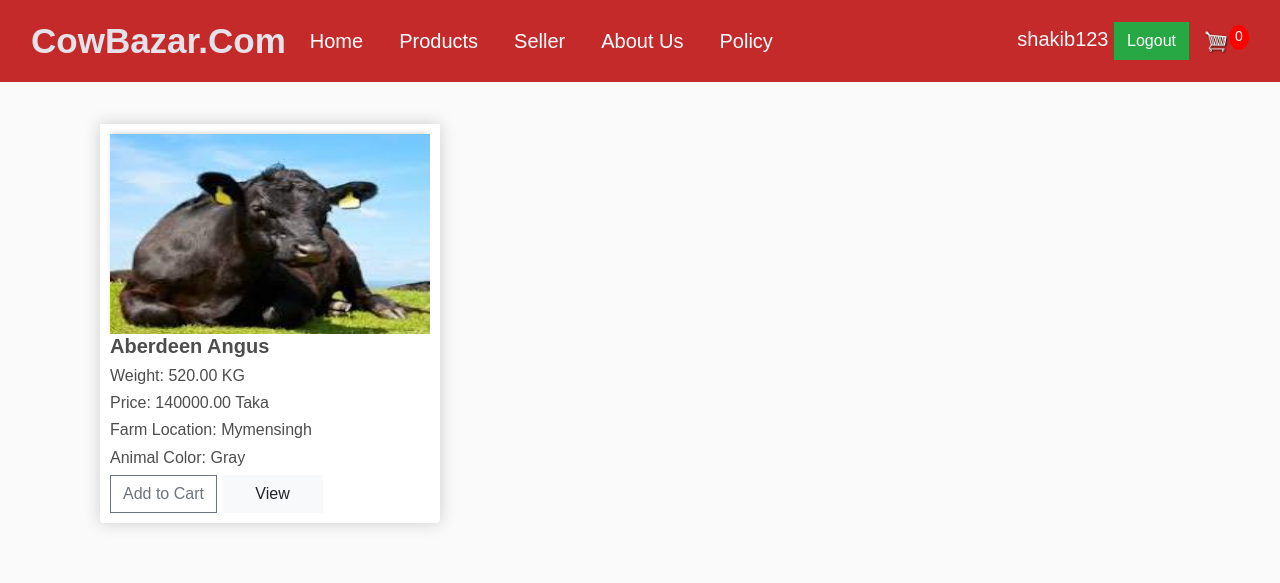
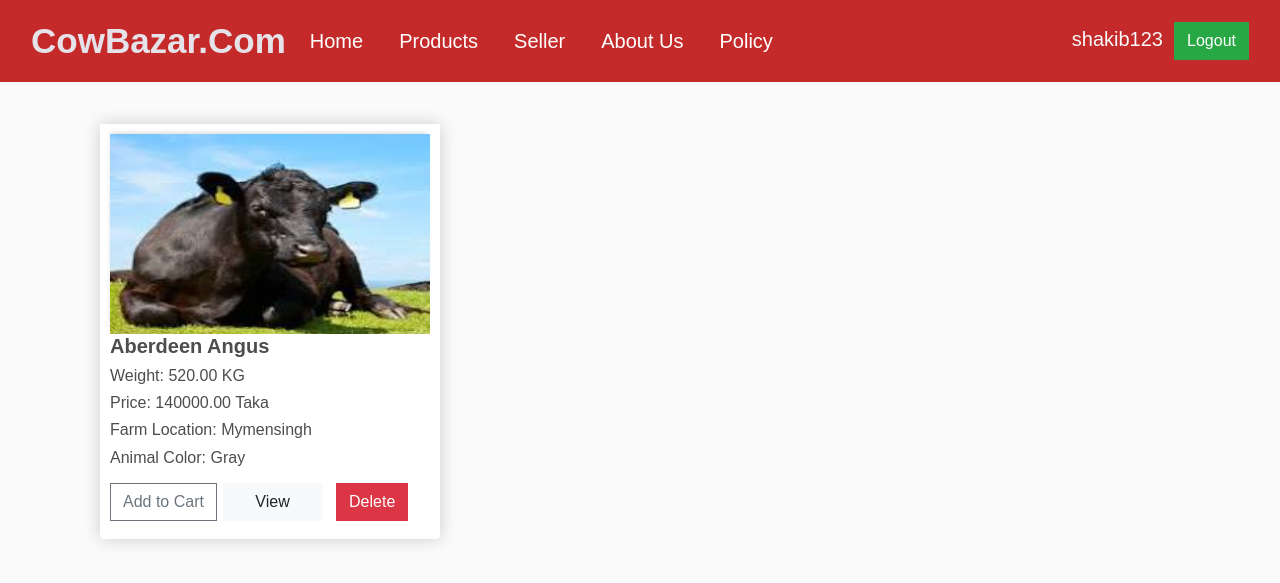
Before and after one commit to shakibkhan13/Domestic_animal, a Django app: page /home/ in a window 1280 px wide. Shown: the top 583 px of the page. Run offline with Django 5.2, Linux system fonts and the light colour scheme; a user stored in the database is signed in; data comes from the database, SQL or seed files in the repository; both versions use the stored data as it was after the commit; some libraries are stand-ins or nearby versions.

Commit message:
shakib_Dev

```diff
--- a/home/templates/Home.html
+++ b/home/templates/Home.html
@@ -25,7 +25,7 @@
             <input type="hidden" name="animal_id" value="{{ animal.id }}">
             <button data-product="{{ animal.id }}" class="btn btn-outline-secondary add-btn update-cart">Add to Cart</button>
             <a href="#" class="btn btn-light" style="width: 100px">View</a>
-            <!-- <a href="{% url 'delete_animal' animal.id %}" class="btn btn-danger m-2">Delete</a>   -->
+            <a href="{% url 'delete_animal' animal.id %}" class="btn btn-danger m-2">Delete</a>
           </form>
         </div>
       </div>
--- a/home/templates/base.html
+++ b/home/templates/base.html
@@ -168,12 +168,12 @@
             </div>
             <div class="form-inline my-2 my-lg-0">
                 {% if request.user.is_authenticated %}
-                <p class="text-light me-3" style="margin-bottom: 5px;">{{ request.user.username }}&nbsp;</p>
-                <a href="/logout/" class="btn btn-success me-2 d-flex">Logout</a>
-                <a href="{% url 'cart' %}" class="me-2 d-flex">
+                <p class="text-light me-3" style="margin-bottom: 5px;"> {{ request.user.username }} &nbsp;</p>
+                <a href="/logout/" class="btn btn-success me-2 d-flex">  Logout</a>
+                <!-- <a href="{% url 'cart' %}" class="me-2 d-flex">
                     <img id="cart-icon" src="{% static 'images/cart.png' %}">
-                </a>
-                <p id="cart-total" class="mt-2">0</p>
+                </a> -->
+                <!-- <p id="cart-total" class="mt-2">0</p> -->
                 <a href="#" class="me-2 d-flex">
                     <img></img>
                 </a>
```
Also changed, not shown: db.sqlite3.
